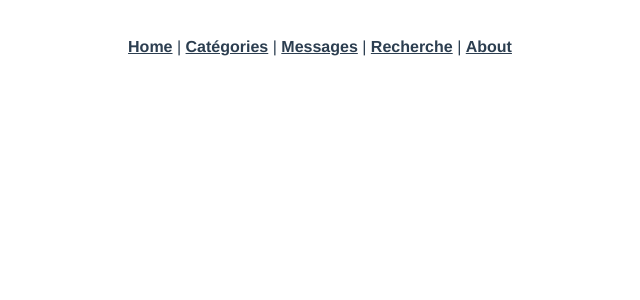
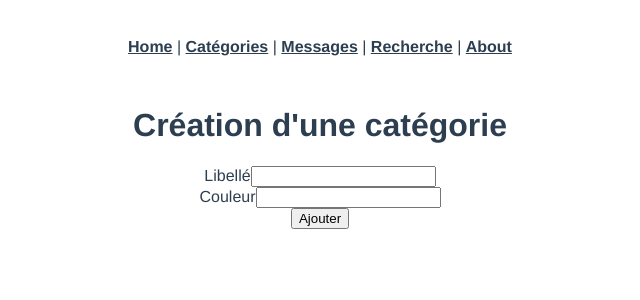
Before and after one commit to pierre370/VueJs, a Vue app: page /nouvelle-categorie in a window 1280 px wide. Shown: the top 300 px of the page, without its empty margins (320-960 px from the left). Built offline with nearby package versions, Linux system fonts and the light colour scheme.

Commit message:
feat: Ajout d'une catégorie

```diff
--- a/src/api/categorie.js
+++ b/src/api/categorie.js
@@ -10,4 +10,8 @@ async function getCategorie (id) {
   return await axios.get(BASE_URL+'/'+id)
 }
 
-export {getCategories, getCategorie}
+async function postCategorie (data) {
+  return await axios.post(BASE_URL, data)
+}
+
+export {getCategories, getCategorie, postCategorie}
--- a/src/router/index.js
+++ b/src/router/index.js
@@ -5,6 +5,7 @@ import Recherche from '../views/Recherche.vue'
 import Categories from '../views/Categories.vue'
 import Messages from '../views/Messages.vue'
 import CategorieMessages from '../views/CategoriesMessages'
+import NouvelleCategorie from '../views/NouvelleCategorie'
 
 Vue.use(VueRouter)
 
@@ -13,6 +14,11 @@ const routes = [
     path: '/',
     name: 'Home',
     component: Home
+  },
+  {
+    path: '/nouvelle-categorie',
+    name: 'nouvelle-categorie',
+    component: NouvelleCategorie
   },
   {
     path: '/categories',
--- a/src/views/Categories.vue
+++ b/src/views/Categories.vue
@@ -1,6 +1,7 @@
 <template>
   <div class="about">
     <h1>Liste des catégories</h1>
+    <router-link to="/nouvelle-categorie">Nouvelle catégorie</router-link>
     <ul>
       <li v-for="categorie in categories" :key="categorie.id">
         <router-link :to="{name:'categorie_messages', params: {id: categorie.id}}">
--- /dev/null
+++ b/src/views/NouvelleCategorie.vue
@@ -0,0 +1,48 @@
+<template>
+  <div class="about">
+    <h1>Création d'une catégorie</h1>
+    <div v-if="confirm">
+      Catégorie ajoutée avec succès !
+    </div>
+    <div>
+      <label for="libelle">Libellé</label>
+      <input type="text" name="libelle" v-model="libelle"  id="libelle"/>
+    </div>
+    <div>
+      <label for="couleur">Couleur</label>
+      <input type="text" name="couleur" v-model="couleur"  id="couleur"/>
+    </div>
+    <div>
+      <button @click="ajoutCategorie">Ajouter</button>
+    </div>
+  </div>
+</template>
+
+<script>
+
+import {postCategorie} from '../api/categorie'
+
+export default {
+  name: 'NouvellesCategorie',
+  data () {
+    return {
+      couleur: '',
+      libelle: '',
+      confirm: false
+    }
+  },
+  methods: {
+    async ajoutCategorie() {
+      await postCategorie({
+        couleur: this.couleur,
+        libelle: this.libelle
+      }).then((reponse) => {
+        console.log(reponse)
+        //this.confirm = true //activation d'un bandeau de confirmation
+        this.$router.push('/categories') //redirection
+      })
+    }
+  }
+}
+
+</script>
```
